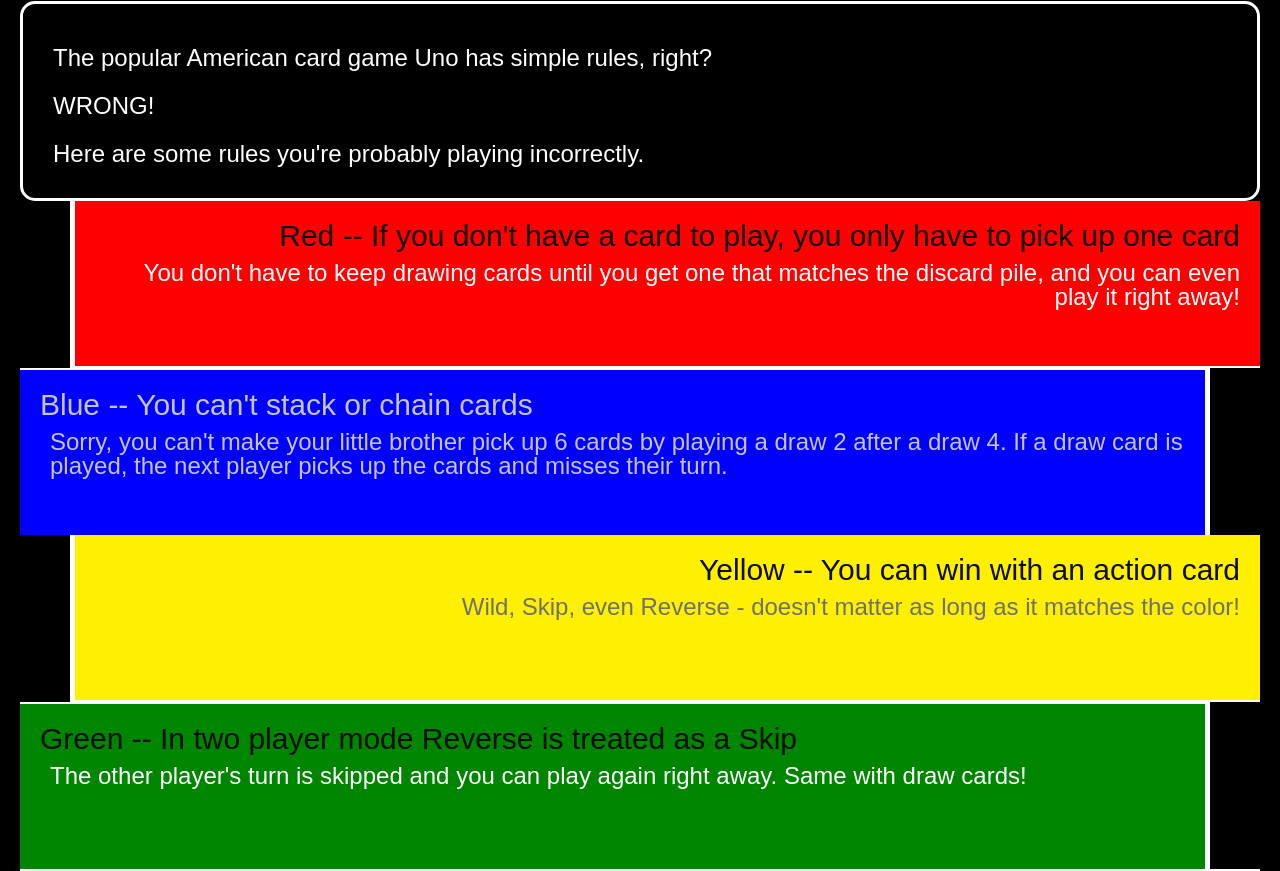
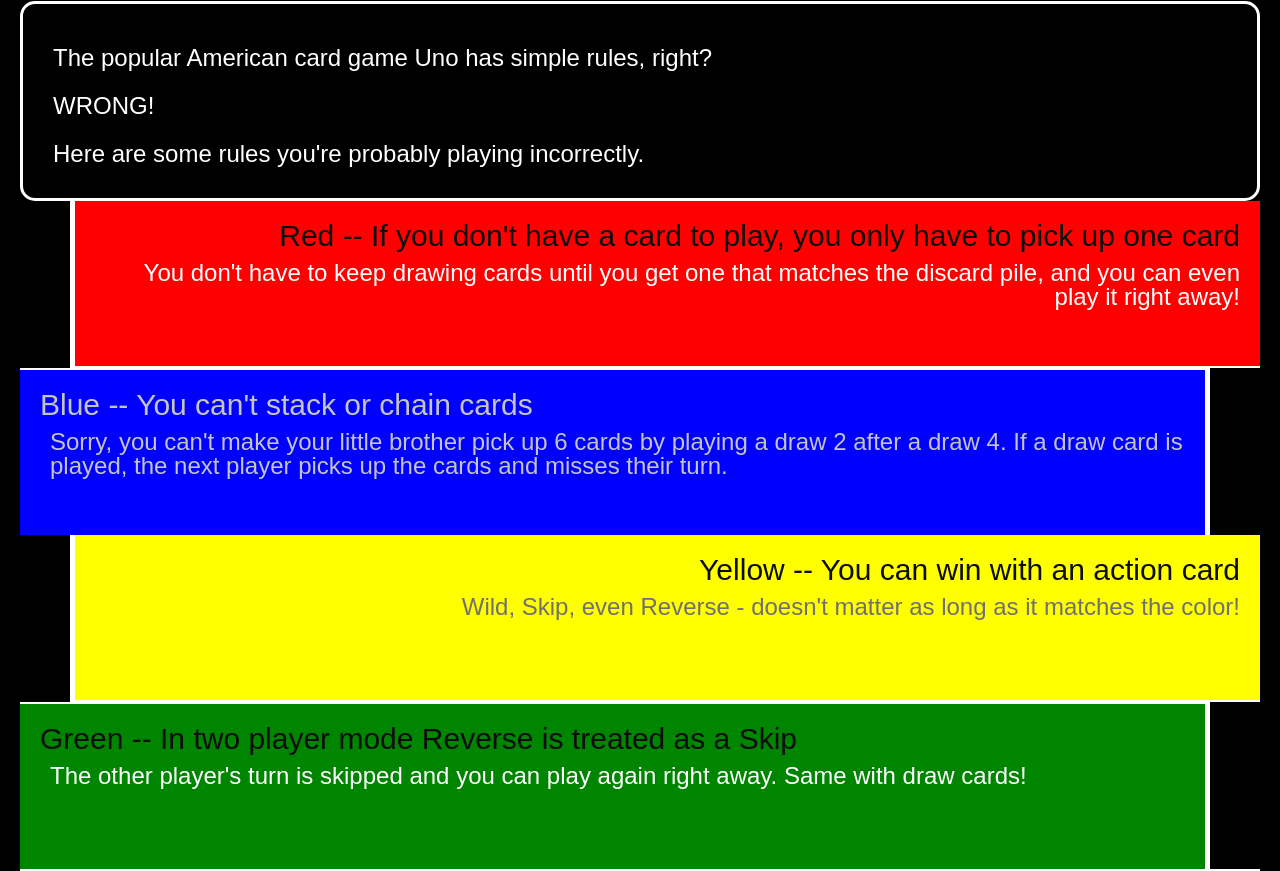
Before and after one commit to Benspilo/hw3-2022, a plain HTML site: page index.html in a window 1280 px wide. Shown: the part 327-1198 px from the top of the page. Drawn offline with Linux system fonts and the light colour scheme.

Commit message:
yellow background

```diff
--- a/css/style.css
+++ b/css/style.css
@@ -61,7 +61,7 @@ div{
     color: #c4c4c4;
 }
 .yellow{
-    background-color: #fff000;
+    background-color: #ffff00;
     text-align: right;
     margin-left: 50px;
     border-left: solid 5px #ffffff;
```
